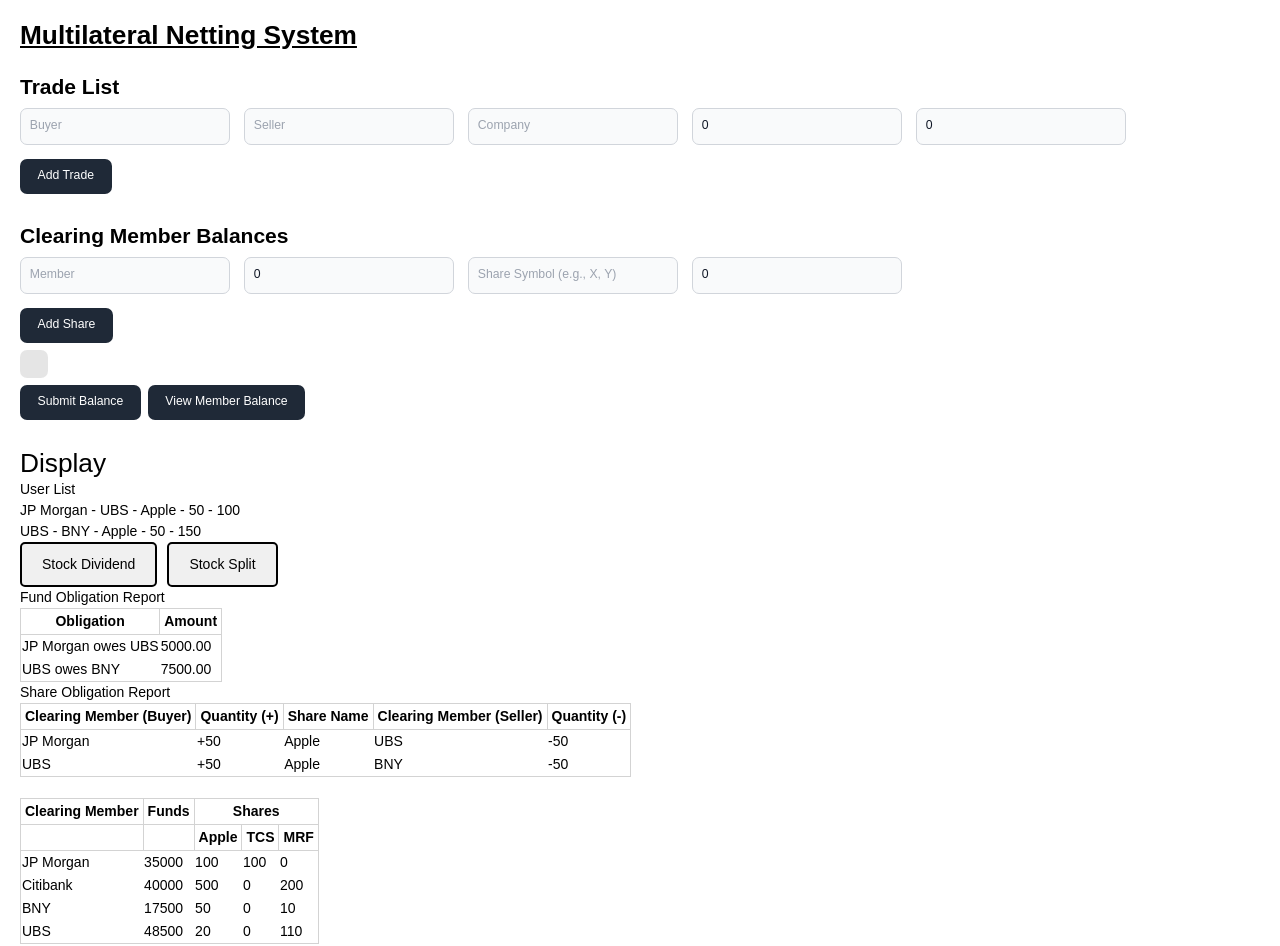
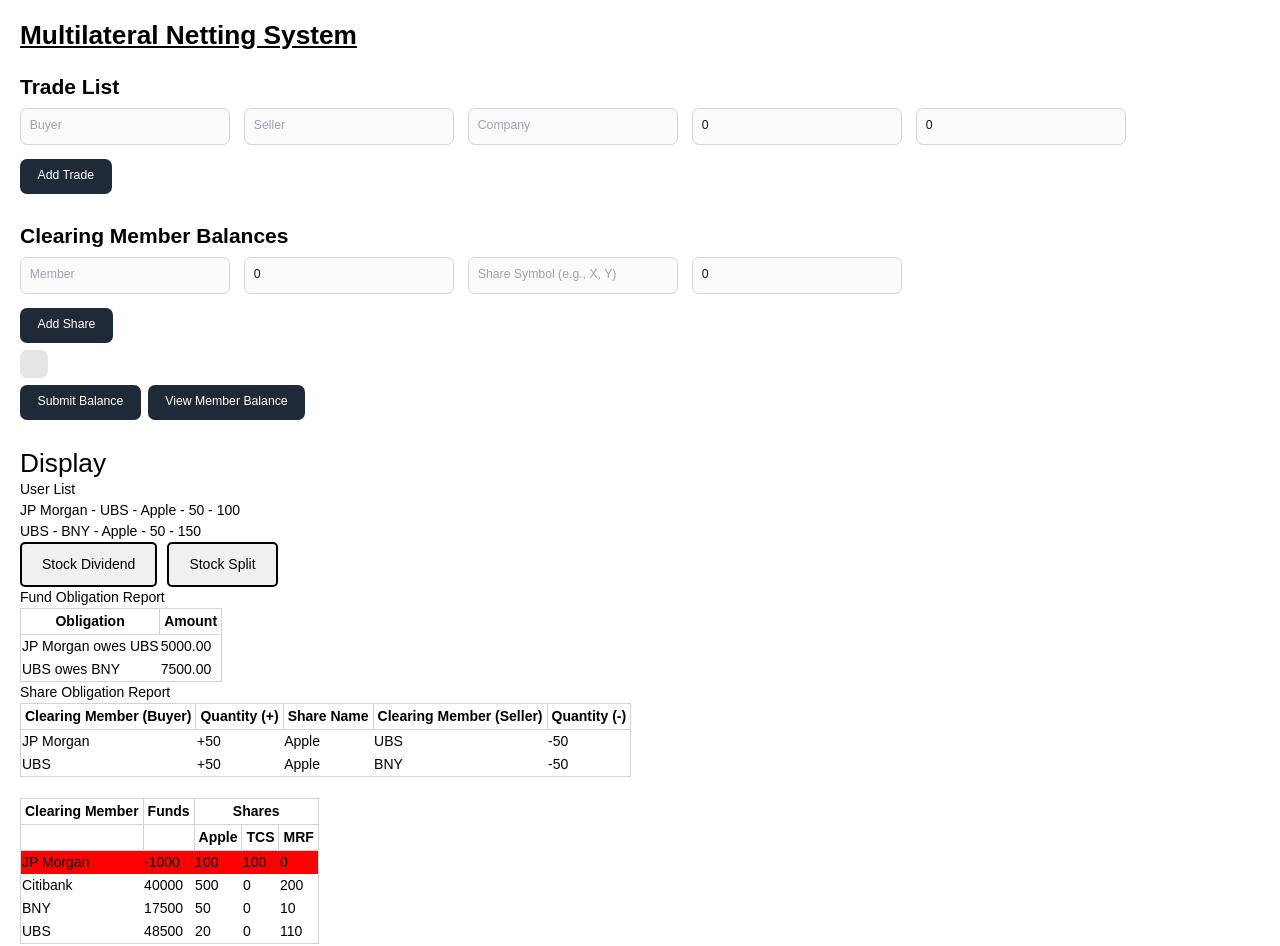
Before and after one commit to namanbarkiya/finance-gp-ubs, a React (Vite) app: page / in a window 1280 px wide. Shown: the top 946 px of the page. Built offline with nearby package versions, Linux system fonts and the light colour scheme.

Commit message:
Shortage Handling

```diff
--- a/src/App.tsx
+++ b/src/App.tsx
@@ -25,7 +25,7 @@ function App() {
           "Apple": 50,
           "TCS": 100,
         },
-        "funds": 40000
+        "funds": 4000
       },
       "Citibank": {
         "shares": {
@@ -63,6 +63,14 @@ function App() {
       });
 
       return transactions;
+    };
+
+    const checkNegative = (funds, shares) => {
+      if (funds < 0) return true;
+      for (let key in shares) {
+        if (shares[key] < 0) return true;
+      }
+      return false;
     };
 
     const transactions = calculateTransactions();
@@ -203,15 +211,20 @@ function App() {
                 </tr>
               </thead>
               <tbody>
-                {Object.entries(balances).map(([member, { funds, shares }]) => (
-                  <tr key={member}>
+                {Object.entries(balances).map(([member, { funds, shares }]) => {
+
+                  const isNegative = checkNegative(funds, shares);
+                  return(
+                    <tr key={member} style={{ backgroundColor: isNegative ? 'red' : 'white' }}>
                     <td>{member}</td>
                     <td>{funds}</td>
                     {allShares.map((share) => (
                       <td key={share}>{shares[share] || 0}</td>
                     ))}
-                  </tr>
-                ))}
+                    </tr>
+                  )
+
+                })}
               </tbody>
             </table>
 
```
Also changed, not shown: src/components/ClearingMemberBalance.tsx (line endings or trailing spaces).
